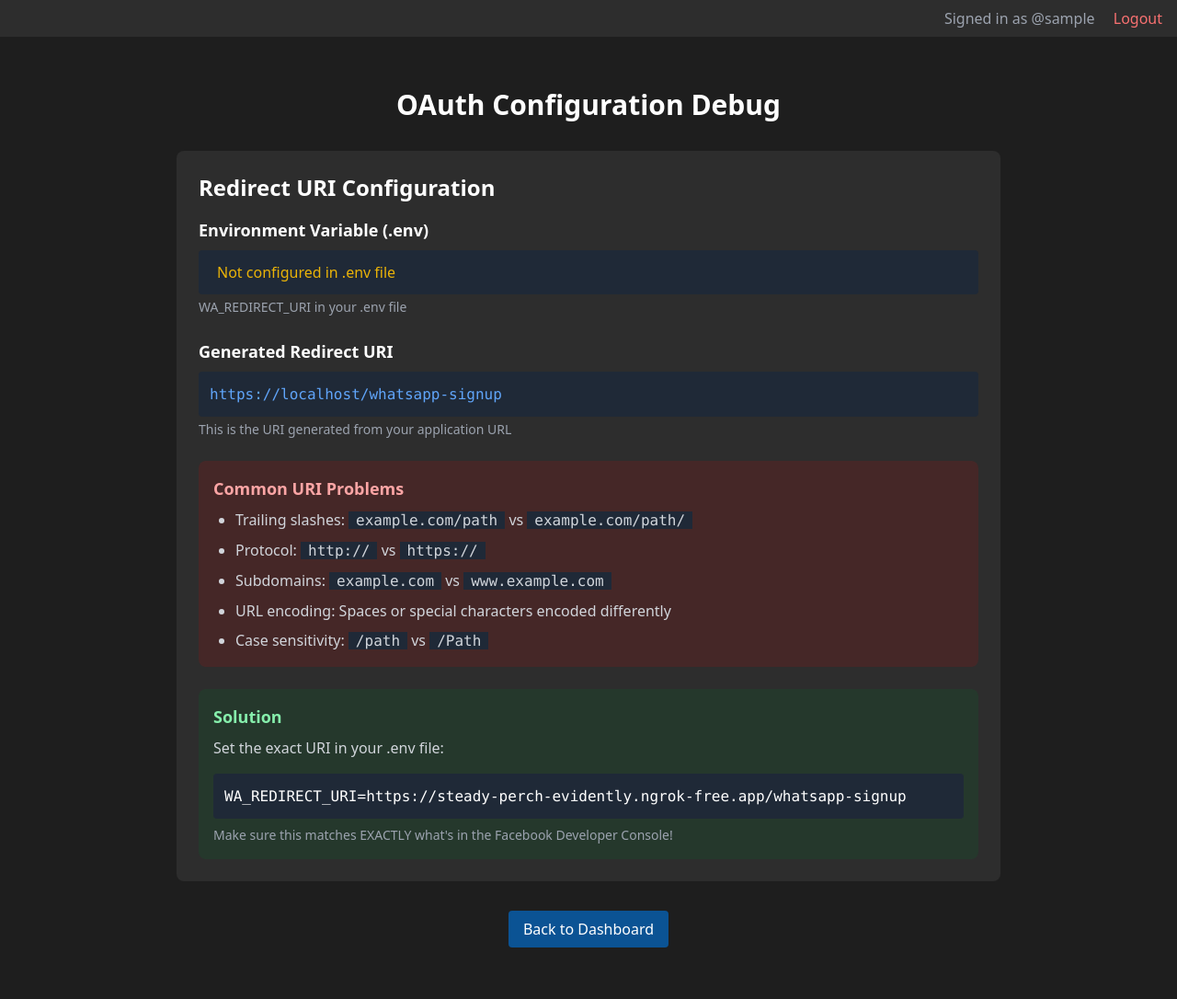
After one commit to pedrobergaglio/ai-chatbot-sales-platform, a Flask app: page /oauth-debug in a window 1280 px wide. The commit adds this page. Shown: the whole page at 92% size. Run offline with Flask 3, Linux system fonts and the light colour scheme; the visitor is signed in with stand-in values (Sample User, id 1); some libraries are stand-ins or nearby versions.

Commit message:
not getting to fix redirect_uri and get access token for whatsapp

```diff
--- a/app.py
+++ b/app.py
@@ -55,7 +55,7 @@ VERIFY_TOKEN = os.getenv('VERIFY_TOKEN')
         logging.StreamHandler()
     ]
 )
-logger = logging.getLogger('facebook_debug') """
+LOGGER  = logging.getLOGGER ('facebook_debug') """
 
 # Authentication decorator
 def login_required(f):
@@ -535,7 +535,7 @@ def set_conversation_to_assistant(sender_id):
         # Use the existing function from database module
         return set_conversation_status(sender_id, 'assistant')
     except Exception as e:
-        print("LOGGER" +f"Error switching conversation status: {e}")
+        print("LOGGER " +f"Error switching conversation status: {e}")
         return False
 
 # Add missing function for token refreshing that exists in main.py
@@ -570,7 +570,7 @@ def refresh_token_route():
 
         return jsonify({"error": f"Failed to refresh token: {response.text}"}), 400
     except Exception as e:
-        print("LOGGER" +f"Error refreshing token: {e}")
+        print("LOGGER " +f"Error refreshing token: {e}")
         return jsonify({"error": str(e)}), 500
 
 # Add the deauthorize and delete-data routes from main.py
@@ -582,11 +582,11 @@ def deauthorize():
 
         if user_id:
             # Clean up user data from database
-            print("LOGGER" +f"Deauthorized user: {user_id}")
+            print("LOGGER " +f"Deauthorized user: {user_id}")
 
         return Response('', status=200)
     except Exception as e:
-        print("LOGGER" +f"Deauthorization error: {e}")
+        print("LOGGER " +f"Deauthorization error: {e}")
         return Response('Bad Request', status=400)
 
 @app.route('/delete-data', methods=['POST'])
@@ -597,11 +597,11 @@ def delete_data():
 
         if user_id:
             # Implement permanent data deletion for the user
-            print("LOGGER" +f"Data deletion request for user: {user_id}")
+            print("LOGGER " +f"Data deletion request for user: {user_id}")
 
         return Response('', status=200)
     except Exception as e:
-        print("LOGGER" +f"Data deletion error: {e}")
+        print("LOGGER " +f"Data deletion error: {e}")
         return Response('Bad Request', status=400)
 
 # Update manual token endpoint
@@ -634,30 +634,32 @@ def whatsapp_signup():
     app_id = os.getenv('WA_META_APP_ID')
     config_id = os.getenv('WA_CONFIG_ID')
 
-    # Log the current URL for debugging
-    print("LOGGER" +f"Current whatsapp-signup URL: {request.url}")
-    print("LOGGER" +f"Request root URL: {request.url_root}")
+    # CRITICAL: Use EXACT URI from environment without ANY manipulation
+    redirect_uri = os.getenv('WA_REDIRECT_URI')
+    if not redirect_uri:
+        print("ERROR: WA_REDIRECT_URI not set in .env file.")
+        return render_template('error.html', message="WhatsApp redirect URI not configured. Contact administrator.")
 
-    # No longer use url_for to ensure consistency
-    # Create the redirect URLs manually to match the format in fallback_redirect_uri
-    base_url = request.url_root.rstrip('/')
-    callback_url = f"{base_url}/whatsapp-signup/callback"
-    success_url = f"{base_url}/whatsapp-success"
-    error_url = f"{base_url}/whatsapp-error"
+    # Use separate environment variables for each URL instead of constructing them
+    callback_url = os.getenv('WA_CALLBACK_URL',
+                            f"{redirect_uri.rsplit('/whatsapp-signup', 1)[0]}/whatsapp-signup/callback")
+    success_url = os.getenv('WA_SUCCESS_URL',
+                           f"{redirect_uri.rsplit('/whatsapp-signup', 1)[0]}/whatsapp-success")
+    error_url = os.getenv('WA_ERROR_URL',
+                         f"{redirect_uri.rsplit('/whatsapp-signup', 1)[0]}/whatsapp-error")
 
-    # Ensure HTTPS
-    if callback_url.startswith('http:'):
-        callback_url = 'https:' + callback_url[5:]
-    if success_url.startswith('http:'):
-        success_url = 'https:' + success_url[5:]
-    if error_url.startswith('http:'):
-        error_url = 'https:' + error_url[5:]
+    # IMPROVED LOGGING: Log OAuth dialog request URI (initial URI)
+    print("===== OAUTH URI COMPARISON =====")
+    print(f"[1] OAuth dialog request URI: '{redirect_uri}'")
 
-    print("LOGGER" +f"Webhook signup URLs - Success: {success_url}, Error: {error_url}, Callback: {callback_url}")
+    # Debugging
+    print("LOGGER " +f"Current whatsapp-signup URL: {request.url}")
+    print("LOGGER " +f"Request root URL: {request.url_root}")
 
     return render_template('whatsapp_signup.html',
                           app_id=app_id,
                           config_id=config_id,
+                          redirect_uri=redirect_uri,  # IMPORTANT: Pass this to the template
                           success_url=success_url,
                           error_url=error_url,
                           callback_url=callback_url)
@@ -666,7 +668,7 @@ def whatsapp_signup():
 def whatsapp_signup_callback():
     """Handle WhatsApp sign-up callback data with improved URI handling"""
     data = request.json
-    print("LOGGER" +f"WhatsApp signup callback data: {data}")
+    print("LOGGER " +f"WhatsApp signup callback data: {data}")
 
     try:
         # Extract data from request
@@ -675,7 +677,7 @@ def whatsapp_signup_callback():
         phone_number_id = data.get('phoneNumberId')
         client_redirect_uri = data.get('redirectUri')
 
-        print("LOGGER" +f"Client reported redirect URI: '{client_redirect_uri}'")
+        print("LOGGER " +f"Client reported redirect URI: '{client_redirect_uri}'")
 
         # Validate inputs
         if not code:
@@ -683,18 +685,18 @@ def whatsapp_signup_callback():
 
         # Try with client-provided redirect URI first if available
         if client_redirect_uri:
-            print("LOGGER" +f"Trying with client-provided URI first: {client_redirect_uri}")
+            print("LOGGER " +f"Trying with client-provided URI first: {client_redirect_uri}")
             # Rest of the code for token exchange...
 
         # If that doesn't work or no client URI provided, use our calculated one
-        print("LOGGER" +f"Attempting code exchange")
+        print("LOGGER " +f"Attempting code exchange")
         system_user_id, system_token = exchange_code_for_wa_token(code)
 
         # ...existing code...
 
         return jsonify({'success': True})
     except Exception as e:
-        print("LOGGER" +f"Error processing WhatsApp sign-up: {str(e)}")
+        print("LOGGER " +f"Error processing WhatsApp sign-up: {str(e)}")
         return jsonify({'success': False, 'error': str(e)}), 500
 
 def exchange_code_for_wa_token(code):
@@ -704,43 +706,72 @@ def exchange_code_for_wa_token(code):
         app_id = os.getenv('WA_META_APP_ID')
         app_secret = os.getenv('WA_APP_CLIENT_SECRET', '')
 
-        # IMPORTANT FIX: Manually create the exact same redirect URI with consistent trailing slash handling
-        # Facebook uses /whatsapp-signup WITHOUT trailing slash
-        base_url = request.url_root.rstrip('/')  # Remove any trailing slash
-        redirect_uri = f"{base_url}/whatsapp-signup"  # Add path without trailing slash
+        # CRITICAL: Use EXACT URI from environment without ANY manipulation
+        redirect_uri = os.getenv('WA_REDIRECT_URI')
+        if not redirect_uri:
+            print("ERROR: WA_REDIRECT_URI not set in .env file.")
+            return None, None
 
-        # Make sure we're using HTTPS
-        if redirect_uri.startswith('http:'):
-            redirect_uri = 'https:' + redirect_uri[5:]
+        # IMPROVED LOGGING: Log token exchange URI (should match the OAuth dialog request URI)
+        print(f"[2] Token exchange redirect_uri: '{redirect_uri}'")
+        print("===== END URI COMPARISON =====")
 
-        print("LOGGER" +f"EXACT Redirect URI being used: '{redirect_uri}'")
+        # CRITICAL CHANGE: Try both POST with JSON body and GET with query parameters
+        try:
+            # First try POST method with JSON body
+            headers = {
+                'Content-Type': 'application/json'
+            }
 
-        # Log the fallback URI from the actual Facebook URL for comparison
-        print("LOGGER" +f"Expected fallback URI: 'https://steady-perch-evidently.ngrok-free.app/whatsapp-signup'")
-
-        # Exchange code for access token using Meta Graph API
-        response = requests.get(
-            'https://graph.facebook.com/v22.0/oauth/access_token',
-            params={
+            payload = {
                 'client_id': app_id,
                 'client_secret': app_secret,
-                'redirect_uri': redirect_uri,
-                'code': code
+                'code': code,
+                'grant_type': 'authorization_code',
+                'redirect_uri': redirect_uri
             }
-        )
 
-        # Log complete request for debugging
-        print("LOGGER" +f"Token exchange request URL: {response.request.url}")
+            print("Attempting POST request for token exchange")
+            response = requests.post(
+                'https://graph.facebook.com/v22.0/oauth/access_token',
+                headers=headers,
+                json=payload
+            )
+
+            # Log request details for debugging
+            print(f"POST request URL: {response.request.url}")
+            print(f"POST request body: {payload}")
+
+        except Exception as post_error:
+            print(f"POST request failed: {post_error}")
+            # If POST fails, fall back to GET
+            print("Falling back to GET request")
+            response = requests.get(
+                'https://graph.facebook.com/v22.0/oauth/access_token',
+                params={
+                    'client_id': app_id,
+                    'client_secret': app_secret,
+                    'redirect_uri': redirect_uri,
+                    'code': code,
+                    'grant_type': 'authorization_code'
+                }
+            )
+
+        # Log response
+        print(f"Token exchange response status: {response.status_code}")
+        print(f"Token exchange response: {response.text}")
 
         if response.status_code != 200:
-            print("LOGGER" +f"Error exchanging code: {response.text}")
+            print(f"Error exchanging code: {response.text}")
             return None, None
+
+        # ... rest of the function unchanged ...
 
         token_data = response.json()
         access_token = token_data.get('access_token')
 
         if not access_token:
-            print("LOGGER" +"No access token in response")
+            print("LOGGER " +"No access token in response")
             return None, None
 
         # Get system user ID from the token
@@ -753,20 +784,20 @@ def exchange_code_for_wa_token(code):
         )
 
         if user_response.status_code != 200:
-            print("LOGGER" +f"Error getting user info: {user_response.text}")
+            print("LOGGER " +f"Error getting user info: {user_response.text}")
             return None, None
 
         user_data = user_response.json()
         system_user_id = user_data.get('id')
 
         if not system_user_id:
-            print("LOGGER" +"No system user ID in response")
+            print("LOGGER " +"No system user ID in response")
             return None, None
 
         return system_user_id, access_token
 
     except Exception as e:
-        print("LOGGER" +f"Exception in exchange_code_for_wa_token: {str(e)}")
+        print("LOGGER " +f"Exception in exchange_code_for_wa_token: {str(e)}")
         return None, None
 
 def get_whatsapp_business_info(system_user_id, access_token):
@@ -781,11 +812,10 @@ def get_whatsapp_business_info(system_user_id, access_token):
         )
 
         if response.status_code != 200:
-            print("LOGGER" +f"Error getting accounts: {response.text}")
+            print("LOGGER " +f"Error getting accounts: {response.text}")
             return None
 
         accounts_data = response.json()
-
         # Find WhatsApp Business Account
         for account in accounts_data.get('data', []):
             if account.get('category') == 'WhatsApp Business Account':
@@ -807,11 +837,9 @@ def get_whatsapp_business_info(system_user_id, access_token):
                             'wabaId': waba_id,
                             'phoneNumberId': phone_number_id
                         }
-
         return None
-
     except Exception as e:
-        print("LOGGER" +f"Exception in get_whatsapp_business_info: {str(e)}")
+        print("LOGGER " +f"Exception in get_whatsapp_business_info: {str(e)}")
         return None
 
 @app.route('/whatsapp-success')
@@ -825,13 +853,13 @@ def whatsapp_success():
         try:
             # Try to exchange the code for a token
             system_user_id, access_token = exchange_code_for_wa_token(code)
-            phone_number_id = waba_info.get('phoneNumberId')
 
             if system_user_id and access_token:
                 # Try to get WhatsApp Business info
                 waba_info = get_whatsapp_business_info(system_user_id, access_token)
 
                 if waba_info:
+                    phone_number_id = waba_info.get('phoneNumberId')
                     # Save the WhatsApp business info
                     save_whatsapp_business(
                         waba_id=waba_info.get('wabaId'),
@@ -843,12 +871,11 @@ def whatsapp_success():
                     session['whatsapp_connected'] = True
 
                 return render_template('whatsapp_success.html', phone_number_id=phone_number_id)
-
         except Exception as e:
-            print("LOGGER WARNING" +f"Could not process code on success page: {e}")
+            print("LOGGER  WARNING" +f"Could not process code on success page: {e}")
             # We'll still show the success page even if code processing fails
 
-    return render_template('whatsapp_success.html')
+    return render_template('whatsapp_signup.html')
 
 @app.route('/whatsapp-error')
 def whatsapp_error():
@@ -873,11 +900,10 @@ def get_whatsapp_system_user_token(system_user_id):
             data = response.json()
             return data.get('access_token')
 
-        print("LOGGER" +f"Error getting system user token: {response.text}")
+        print("LOGGER " +f"Error getting system user token: {response.text}")
         return None
-
     except Exception as e:
-        print("LOGGER" +f"Exception getting system user token: {e}")
+        print("LOGGER " +f"Exception getting system user token: {e}")
         return None
 
 def save_whatsapp_business(waba_id, phone_number_id, system_user_id, access_token):
@@ -892,55 +918,66 @@ def save_whatsapp_business(waba_id, phone_number_id, system_user_id, access_toke
             waba_id=waba_id,
             system_user_id=system_user_id
         )
-
         return True
     except Exception as e:
-        print("LOGGER" +f"Error saving WhatsApp business: {e}")
+        print("LOGGER " +f"Error saving WhatsApp business: {e}")
         return False
 
 @app.before_request
 def log_request_info():
     """Log all request details to help debug Facebook redirects"""
     g.request_start_time = time.time()
-
-    # Log all request details
-    print("LOGGER INFO" +f"Request URL: {request.url}")
-    print("LOGGER INFO" +f"Request Method: {request.method}")
-    print("LOGGER INFO" +f"Request Headers: {dict(request.headers)}")
-    print("LOGGER INFO" +f"Request Args: {dict(request.args)}")
+    print("LOGGER  INFO" +f"Request URL: {request.url}")
+    print("LOGGER  INFO" +f"Request Method: {request.method}")
+    print("LOGGER  INFO" +f"Request Headers: {dict(request.headers)}")
+    print("LOGGER  INFO" +f"Request Args: {dict(request.args)}")
 
     if request.url.endswith('whatsapp-success') or 'callback' in request.url:
-        print("LOGGER INFO" +f"OAUTH REDIRECT URL DETECTED: {request.url}")
-        print("LOGGER INFO" +f"Query Parameters: {dict(request.args)}")
+        print("LOGGER  INFO" +f"OAUTH REDIRECT URL DETECTED: {request.url}")
+        print("LOGGER  INFO" +f"Query Parameters: {dict(request.args)}")
 
 @app.after_request
 def log_response_info(response):
     """Log response details"""
     if hasattr(g, 'request_start_time'):
         duration = time.time() - g.request_start_time
-        print("LOGGER INFO" +f"Request duration: {duration:.2f}s")
-        print("LOGGER INFO" +f"Response Status: {response.status_code}")
-
+        print("LOGGER  INFO" +f"Request duration: {duration:.2f}s")
+        print("LOGGER  INFO" +f"Response Status: {response.status_code}")
     return response
 
 # Add a wildcard route to catch any Facebook redirects
 @app.route('/<path:path>')
 def catch_all(path):
     """Catch-all route to log Facebook redirects"""
-    print("LOGGER WARNING" +f"Unhandled path accessed: /{path}")
-    print("LOGGER WARNING" +f"Full URL: {request.url}")
-    print("LOGGER WARNING" +f"Query Parameters: {dict(request.args)}")
+    print("LOGGER  WARNING" +f"Unhandled path accessed: /{path}")
+    print("LOGGER  WARNING" +f"Full URL: {request.url}")
+    print("LOGGER  WARNING" +f"Query Parameters: {dict(request.args)}")
 
     # If this seems like an OAuth redirect, log it clearly
     if 'code' in request.args:
-        print("LOGGER WARNING" +f"POTENTIAL MISSED OAUTH REDIRECT: {request.url}")
-
-    # Redirect to whatsapp success page if it seems like an OAuth redirect
-    if 'code' in request.args:
+        print("LOGGER  WARNING" +f"POTENTIAL MISSED OAUTH REDIRECT: {request.url}")
         return redirect(url_for('whatsapp_success', code=request.args.get('code')))
 
     return "Page not found", 404
 
+# At the end of the file, add the route for OAuth debugging
+@app.route('/oauth-debug')
+@login_required
+def oauth_debug():
+    """Debug page for OAuth configuration"""
+    # Get the environment variable
+    env_redirect_uri = os.getenv('WA_REDIRECT_URI', '')
+
+    # Generate what we would use if no env variable
+    base_url = request.url_root.rstrip('/')
+    generated_uri = f"{base_url}/whatsapp-signup"
+    if generated_uri.startswith('http:'):
+        generated_uri = 'https:' + generated_uri[5:]
+
+    return render_template('oauth_debug.html',
+                          env_redirect_uri=env_redirect_uri,
+                          generated_uri=generated_uri)
+
 if __name__ == '__main__':
     port = int(os.environ.get('PORT', 7777))
     app.run(host='0.0.0.0', port=port, debug=os.environ.get('FLASK_DEBUG', 'True').lower() == 'true')
--- /dev/null
+++ b/templates/oauth_debug.html
@@ -0,0 +1,58 @@
+{% extends "base.html" %}
+
+{% block title %}OAuth Debug{% endblock %}
+
+{% block content %}
+<div class="max-w-4xl mx-auto py-10">
+    <h1 class="text-3xl font-bold mb-8 text-center">OAuth Configuration Debug</h1>
+
+    <div class="bg-secondary p-6 rounded-lg mb-8">
+        <h2 class="text-2xl font-semibold mb-4">Redirect URI Configuration</h2>
+
+        <div class="mb-6">
+            <h3 class="text-lg font-semibold mb-2">Environment Variable (.env)</h3>
+            <div class="bg-gray-800 p-3 rounded flex items-center">
+                <code class="text-green-400 break-all">{{ env_redirect_uri }}</code>
+                {% if not env_redirect_uri %}
+                <span class="ml-2 text-yellow-500">Not configured in .env file</span>
+                {% endif %}
+            </div>
+            <p class="text-sm text-gray-400 mt-1">WA_REDIRECT_URI in your .env file</p>
+        </div>
+
+        <div class="mb-6">
+            <h3 class="text-lg font-semibold mb-2">Generated Redirect URI</h3>
+            <div class="bg-gray-800 p-3 rounded">
+                <code class="text-blue-400 break-all">{{ generated_uri }}</code>
+            </div>
+            <p class="text-sm text-gray-400 mt-1">This is the URI generated from your application URL</p>
+        </div>
+
+        <div class="bg-red-900/30 p-4 rounded-lg mb-6">
+            <h3 class="text-lg font-semibold mb-2 text-red-300">Common URI Problems</h3>
+            <ul class="list-disc pl-6 space-y-2 text-gray-300">
+                <li>Trailing slashes: <code class="bg-gray-800 px-2">example.com/path</code> vs <code class="bg-gray-800 px-2">example.com/path/</code></li>
+                <li>Protocol: <code class="bg-gray-800 px-2">http://</code> vs <code class="bg-gray-800 px-2">https://</code></li>
+                <li>Subdomains: <code class="bg-gray-800 px-2">example.com</code> vs <code class="bg-gray-800 px-2">www.example.com</code></li>
+                <li>URL encoding: Spaces or special characters encoded differently</li>
+                <li>Case sensitivity: <code class="bg-gray-800 px-2">/path</code> vs <code class="bg-gray-800 px-2">/Path</code></li>
+            </ul>
+        </div>
+
+        <div class="bg-green-900/30 p-4 rounded-lg">
+            <h3 class="text-lg font-semibold mb-2 text-green-300">Solution</h3>
+            <p class="mb-4 text-gray-300">Set the exact URI in your .env file:</p>
+            <div class="bg-gray-800 p-3 rounded">
+                <code>WA_REDIRECT_URI=https://steady-perch-evidently.ngrok-free.app/whatsapp-signup</code>
+            </div>
+            <p class="text-sm text-gray-400 mt-2">Make sure this matches EXACTLY what's in the Facebook Developer Console!</p>
+        </div>
+    </div>
+
+    <div class="text-center">
+        <a href="{{ url_for('dashboard') }}" class="inline-block bg-primary hover:bg-blue-700 text-white font-medium py-2 px-4 rounded">
+            Back to Dashboard
+        </a>
+    </div>
+</div>
+{% endblock %}
```
Also changed, not shown: templates/whatsapp_signup.html (+11 -4 lines).
